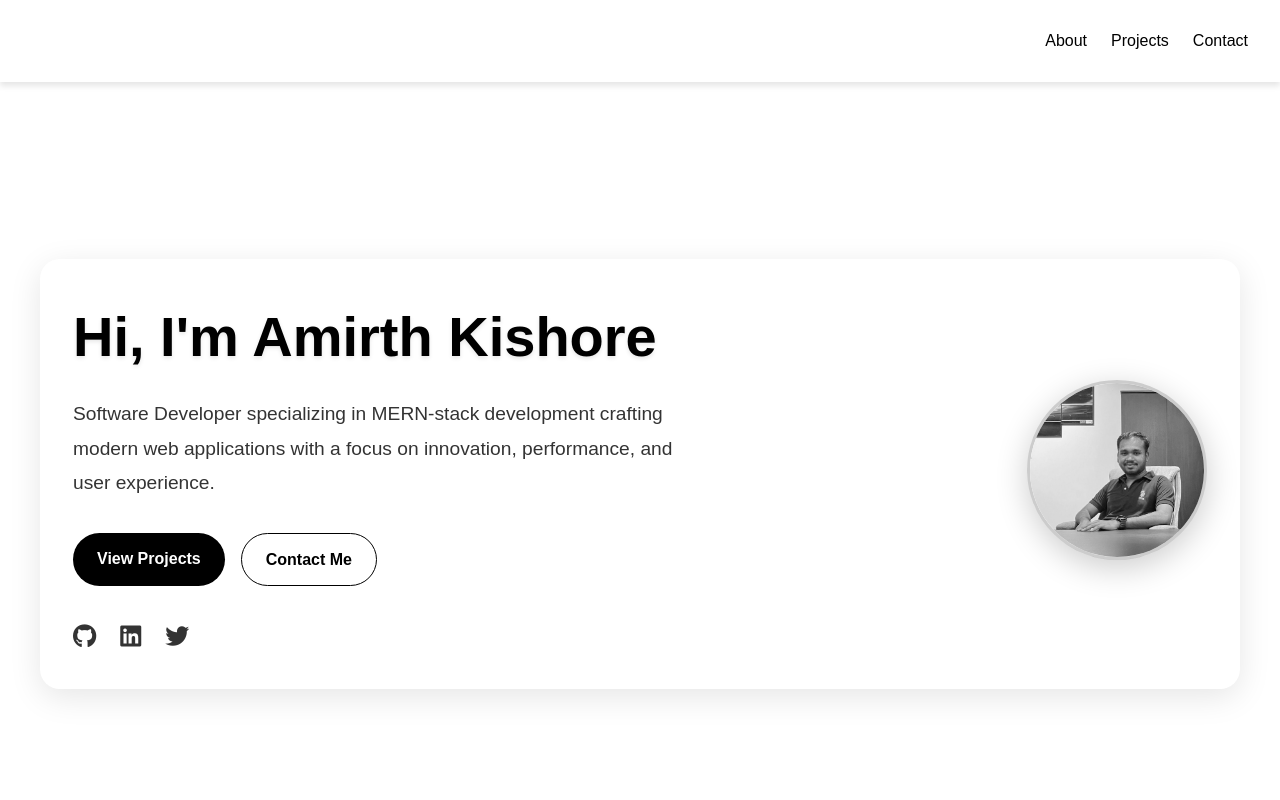
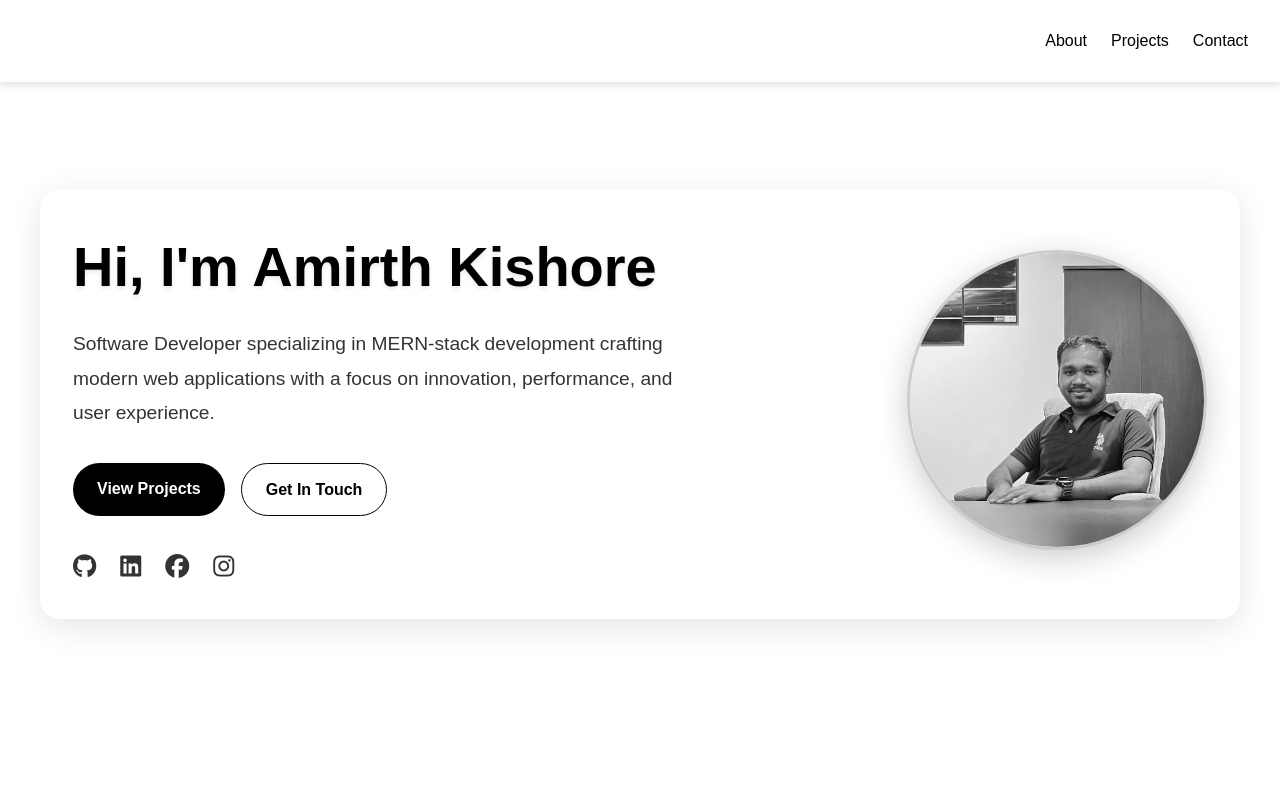
Before and after one commit to amirthkishore/amirthkishore.github.io, a Next.js app: page / in a window 1280 px wide. Shown: the top 800 px of the page. Built offline with nearby package versions, Linux system fonts and the light colour scheme.

Commit message:
fix in hero page

```diff
--- a/src/app/layout.tsx
+++ b/src/app/layout.tsx
@@ -77,7 +77,7 @@ export default function RootLayout({ children }: { children: React.ReactNode })
           position: 'relative',
           zIndex: 1
         }}>
-          <p>&copy; 2025 Amirth Kishore. All rights reserved.</p>
+            <p>&copy; <>{new Date().getFullYear()}</> Amirth Kishore. All rights reserved.</p>
         </footer>
       </body>
     </html>
--- a/src/components/Hero.module.css
+++ b/src/components/Hero.module.css
@@ -10,6 +10,7 @@
   font-family: Arial, sans-serif;
   animation: slideIn 1s ease-in-out;
   background: transparent;
+  margin-top: -70px;
 }
 
 .container {
@@ -81,6 +82,8 @@
   transform: translateY(-3px);
   box-shadow: 0 4px 15px rgba(0, 0, 0, 0.2);
   opacity: 0.9;
+  color: var(--gray-800);
+  background-color: var(--gray-200);
 }
 
 .socialLinks {
@@ -101,8 +104,8 @@
 }
 
 .profileImage {
-  width: 180px;
-  height: 180px;
+  width: 300px;
+  height: 300px;
   border-radius: 50%;
   box-shadow: 0 8px 32px rgba(0, 0, 0, 0.2);
   animation: float 3s ease-in-out infinite;
--- a/src/components/Hero.tsx
+++ b/src/components/Hero.tsx
@@ -23,18 +23,21 @@ export default function Hero() {
                 View Projects
               </a>
               <a href="#contact" className={styles.secondaryButton}>
-                Contact Me
+                Get In Touch
               </a>
             </div>
             <div className={styles.socialLinks}>
-              <a href="https://github.com" target="_blank" rel="noopener noreferrer" className={styles.socialIcon}>
+              <a href="https://github.com/amirthkishore" target="_blank" rel="noopener noreferrer" className={styles.socialIcon}>
                 <i className="fab fa-github"></i>
               </a>
-              <a href="https://linkedin.com" target="_blank" rel="noopener noreferrer" className={styles.socialIcon}>
+              <a href="https://www.linkedin.com/in/amirth-kishore/" target="_blank" rel="noopener noreferrer" className={styles.socialIcon}>
                 <i className="fab fa-linkedin"></i>
               </a>
-              <a href="https://twitter.com" target="_blank" rel="noopener noreferrer" className={styles.socialIcon}>
-                <i className="fab fa-twitter"></i>
+              <a href="https://www.facebook.com/amirth.kishore.r" target="_blank" rel="noopener noreferrer" className={styles.socialIcon}>
+                <i className="fab fa-facebook"></i>
+              </a>
+              <a href="https://www.instagram.com/amirth_kishore/" target="_blank" rel="noopener noreferrer" className={styles.socialIcon}>
+                <i className="fab fa-instagram"></i>
               </a>
             </div>
           </div>
```
